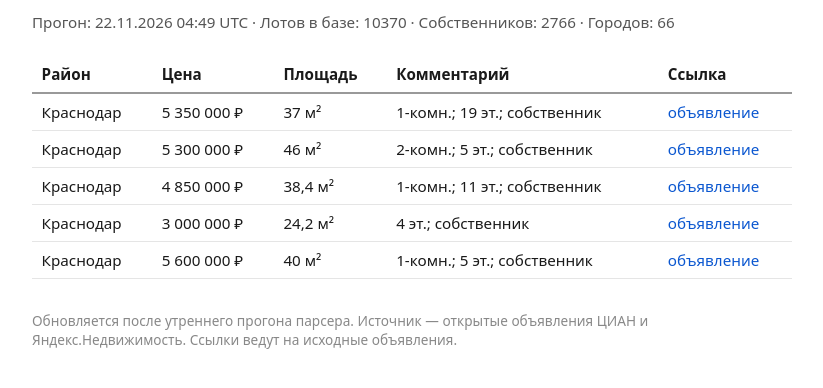
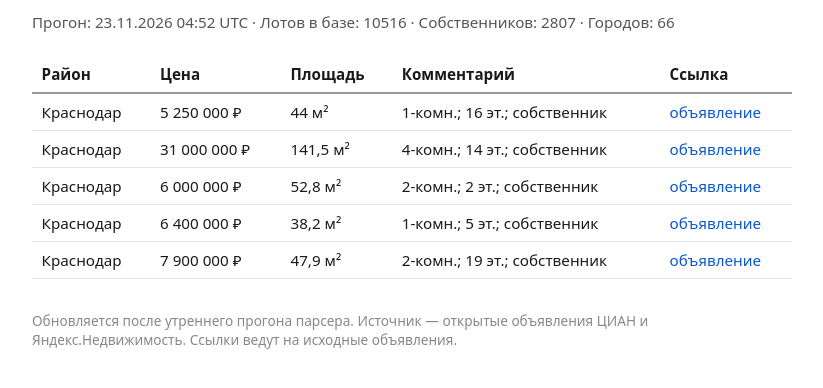
Before and after one commit to isaafoks-collab/realtor-service, a plain HTML site: page index.html in a window 1280 px wide. Shown: the part 66-454 px from the top of the page, without its empty margins (228-1051 px from the left). Drawn offline with Linux system fonts and the light colour scheme.

Commit message:
витрина: авто-обновление после утреннего прогона

```diff
--- a/index.html
+++ b/index.html
@@ -3,7 +3,7 @@
 <head>
 <meta charset="utf-8">
 <meta name="viewport" content="width=device-width, initial-scale=1">
-<title>Свежие лоты-собственники — 22.11.2026 04:49 UTC</title>
+<title>Свежие лоты-собственники — 23.11.2026 04:52 UTC</title>
 <style>
  body { font-family: system-ui, -apple-system, Segoe UI, Roboto, sans-serif;
         max-width: 760px; margin: 2rem auto; padding: 0 1rem; color: #1a1a1a; }
@@ -19,15 +19,15 @@
 </head>
 <body>
 <h1>Свежие лоты-собственники</h1>
-<div class="counters">Прогон: 22.11.2026 04:49 UTC &middot; Лотов в базе: 10370
- &middot; Собственников: 2766 &middot; Городов: 66</div>
+<div class="counters">Прогон: 23.11.2026 04:52 UTC &middot; Лотов в базе: 10516
+ &middot; Собственников: 2807 &middot; Городов: 66</div>
 <table>
 <tr><th>Район</th><th>Цена</th><th>Площадь</th><th>Комментарий</th><th>Ссылка</th></tr>
-<tr><td>Краснодар</td><td>5 350 000 ₽</td><td>37 м²</td><td>1-комн.; 19 эт.; собственник</td><td><a href="https://www.cian.ru/sale/flat/336679260/">объявление</a></td></tr>
-<tr><td>Краснодар</td><td>5 300 000 ₽</td><td>46 м²</td><td>2-комн.; 5 эт.; собственник</td><td><a href="https://www.cian.ru/sale/flat/336685095/">объявление</a></td></tr>
-<tr><td>Краснодар</td><td>4 850 000 ₽</td><td>38,4 м²</td><td>1-комн.; 11 эт.; собственник</td><td><a href="https://www.cian.ru/sale/flat/336672604/">объявление</a></td></tr>
-<tr><td>Краснодар</td><td>3 000 000 ₽</td><td>24,2 м²</td><td>4 эт.; собственник</td><td><a href="https://www.cian.ru/sale/flat/335431455/">объявление</a></td></tr>
-<tr><td>Краснодар</td><td>5 600 000 ₽</td><td>40 м²</td><td>1-комн.; 5 эт.; собственник</td><td><a href="https://www.cian.ru/sale/flat/336694784/">объявление</a></td></tr>
+<tr><td>Краснодар</td><td>5 250 000 ₽</td><td>44 м²</td><td>1-комн.; 16 эт.; собственник</td><td><a href="https://www.cian.ru/sale/flat/333978554/">объявление</a></td></tr>
+<tr><td>Краснодар</td><td>31 000 000 ₽</td><td>141,5 м²</td><td>4-комн.; 14 эт.; собственник</td><td><a href="https://www.cian.ru/sale/flat/335911024/">объявление</a></td></tr>
+<tr><td>Краснодар</td><td>6 000 000 ₽</td><td>52,8 м²</td><td>2-комн.; 2 эт.; собственник</td><td><a href="https://www.cian.ru/sale/flat/336646954/">объявление</a></td></tr>
+<tr><td>Краснодар</td><td>6 400 000 ₽</td><td>38,2 м²</td><td>1-комн.; 5 эт.; собственник</td><td><a href="https://www.cian.ru/sale/flat/331706646/">объявление</a></td></tr>
+<tr><td>Краснодар</td><td>7 900 000 ₽</td><td>47,9 м²</td><td>2-комн.; 19 эт.; собственник</td><td><a href="https://www.cian.ru/sale/flat/336753127/">объявление</a></td></tr>
 </table>
 <footer>Обновляется после утреннего прогона парсера. Источник — открытые
 объявления ЦИАН и Яндекс.Недвижимость. Ссылки ведут на исходные объявления.</footer>
```
